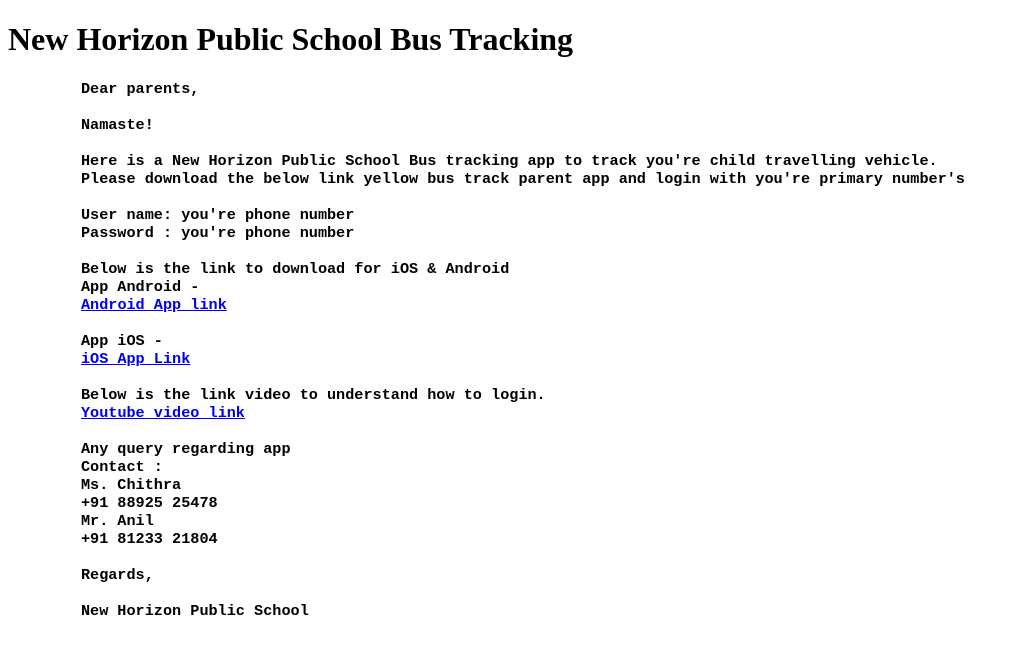
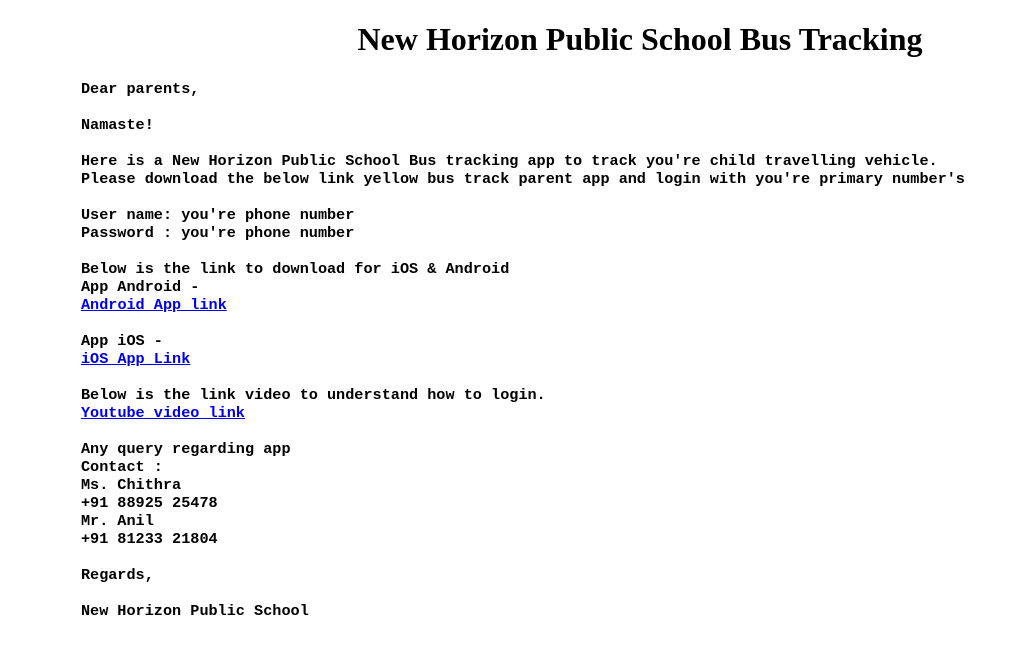
Before and after one commit to anilkumargongle/New-Horizon-Public-School, a plain HTML site: page index.html in a window 1280 px wide. Shown: the whole page, without its empty margins (0-1019 px from the left). Drawn offline with Linux system fonts and the light colour scheme.

Commit message:
Update index.html
Heading centerd

```diff
--- a/index.html
+++ b/index.html
@@ -9,7 +9,7 @@
 </head>
 
 <body>
-    <h1>New Horizon Public School Bus Tracking</h1>
+    <center><h1>New Horizon Public School Bus Tracking</h1></center>
     <h3>
         <pre>
         Dear parents,
```
